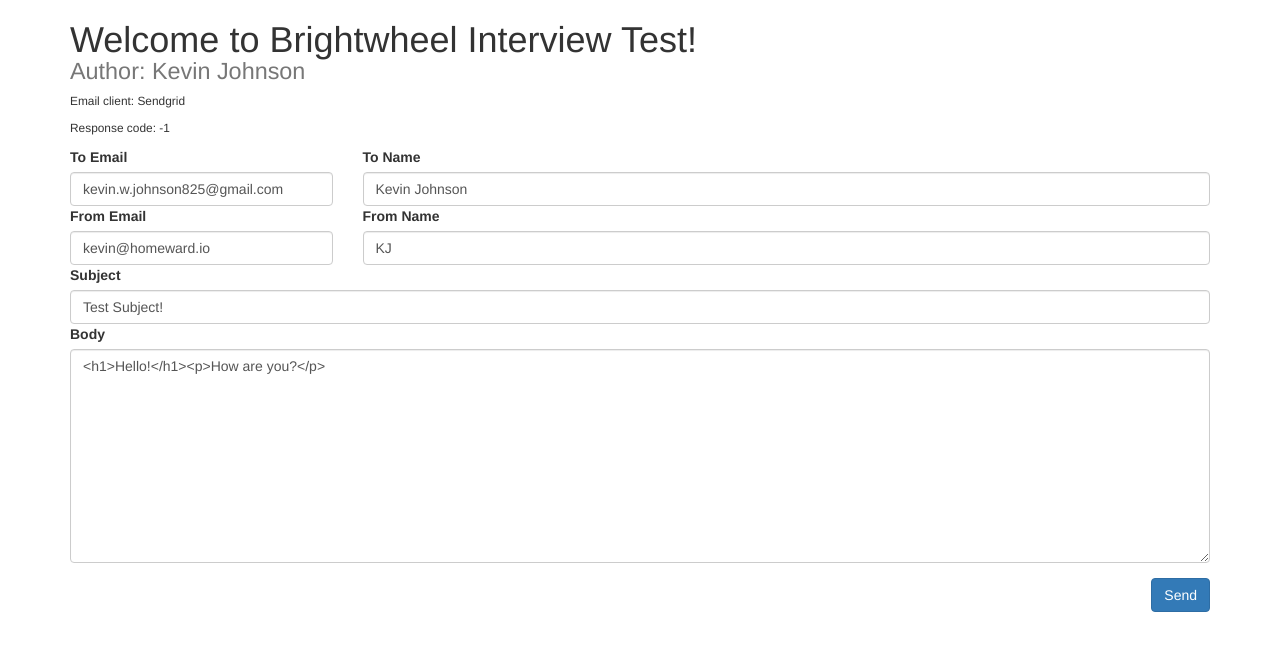
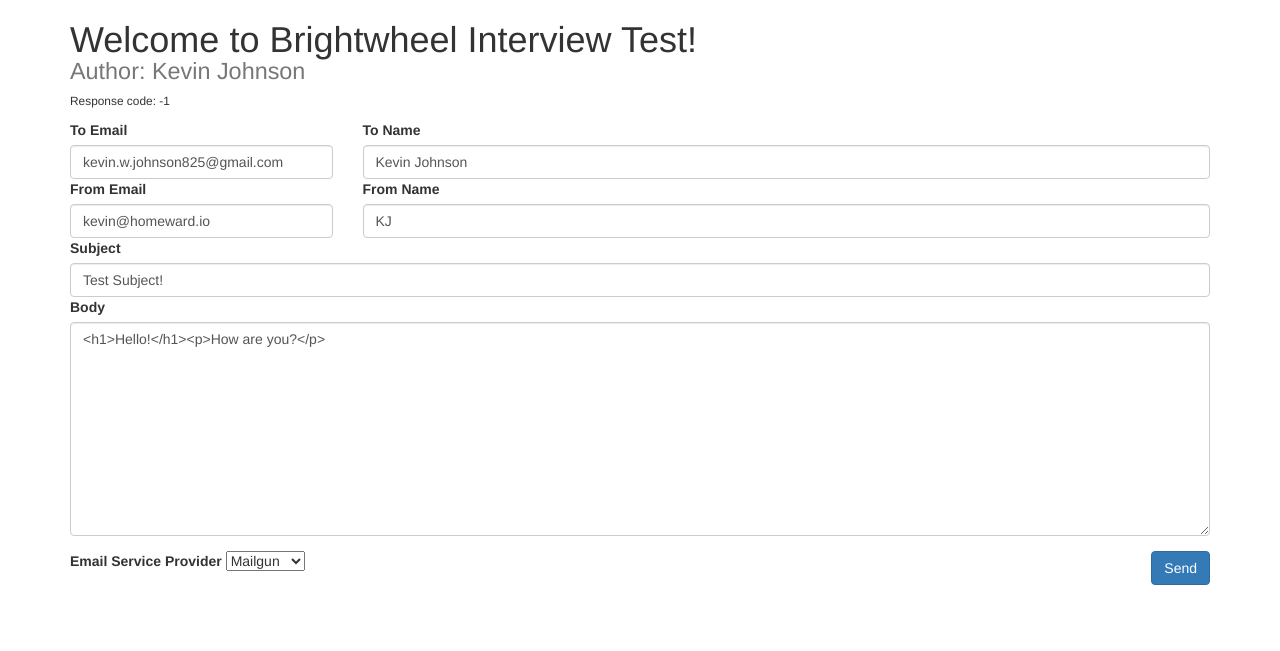
Before and after one commit to KevinJ90825/brightwheel-test, a Django app: page / in a window 1280 px wide. Shown: the top 651 px of the page. Run offline with Django 3.2, Linux system fonts and the light colour scheme; some libraries are stand-ins or nearby versions.

Commit message:
Mailgun implementation

```diff
--- a/main/forms.py
+++ b/main/forms.py
@@ -1,7 +1,19 @@
 
 from django import forms
+from django.conf import settings
 
 class EmailForm(forms.Form):
+
+    CLIENT_CHOICES = [
+        (settings.MAIL_MAILGUN, 'Mailgun'),
+        (settings.MAIL_SENDGRID, 'Sendgrid'),
+    ]
+
+    mail_client = forms.ChoiceField(
+        label="Email Service Provider",
+        choices=CLIENT_CHOICES,
+        initial=settings.MAIL_ACTIVE
+    )
 
     from_name = forms.CharField(
         label="From Name",
--- a/settings.py
+++ b/settings.py
@@ -25,7 +25,7 @@ SECRET_KEY = 'mvv6^i(p$89$e%x+ru@j(2jp58_9f7bb9p2woaq^@6@#s_s_yx'
 MAIL_MAILGUN = 1
 MAIL_SENDGRID = 2
 
-MAIL_ACTIVE = os.environ.get("MAIL_ACTIVE", MAIL_SENDGRID)
+MAIL_ACTIVE = os.environ.get("MAIL_ACTIVE", MAIL_MAILGUN)
 
 SENDGRID_API_KEY = "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"
 MAILGUN_API_KEY = "key-8288688d4509d0cc66b7982523322edb"
--- a/templates/main/email_form.html
+++ b/templates/main/email_form.html
@@ -13,7 +13,6 @@
     <body>
         <div class="container">
             <h1>Welcome to Brightwheel Interview Test! <p class="small">Author: Kevin Johnson</p></h1>
-            <p class="small">Email client: {{send_client}}</p>
             <p class="small">Response code: {{response_code}}</p>
 
             <form class="form" action="#" method="post">
@@ -50,7 +49,16 @@
                         {{form.body}}
                     </div>
                 </div>
-                <button class="btn btn-primary pull-right" type="submit" style="margin-top: 15px;">Send</button>
+                <div class="row" style="margin-top: 15px;">
+                    <div class="col-md-6">
+                        <label class="control-label" id="{{form.mail_client.id_for_label">
+                            {{form.mail_client.label}}</label>
+                        {{form.mail_client}}
+                    </div>
+                    <div class="col-md-6">
+                        <button class="btn btn-primary pull-right" type="submit">Send</button>
+                    </div>
+                </div>
             </form>
         </div>
         <script src="https://maxcdn.bootstrapcdn.com/bootstrap/3.3.7/js/bootstrap.min.js"
```
Also changed, not shown: main/mail_utils.py (+21 -4 lines).
